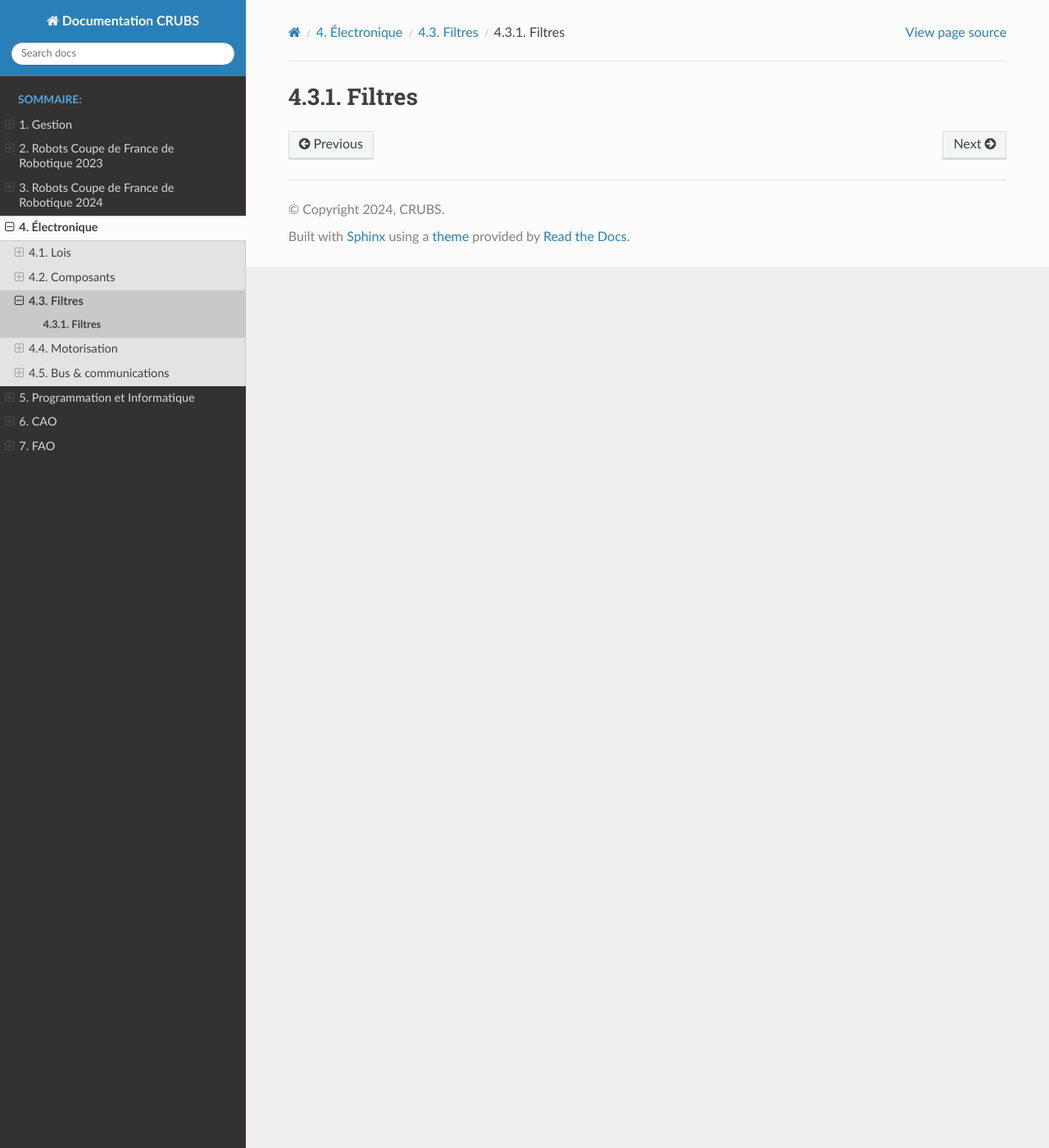
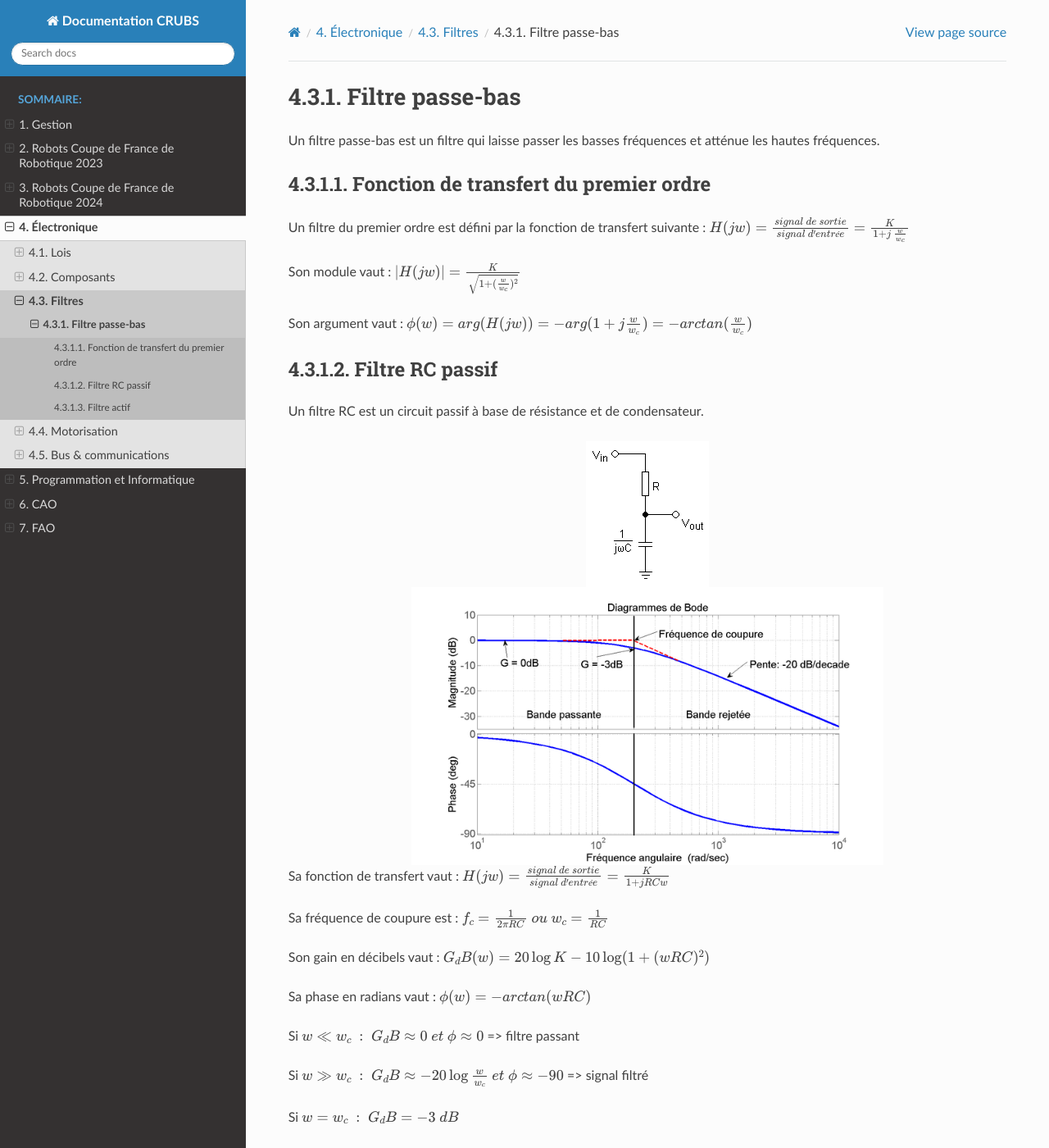
Before and after one commit to CRUBS/Documentation, a Sphinx documentation site: the page built from docs/source/Electronique/Filtres.rst, in a window 1280 px wide and 1400 px high. Shown: the whole window at 82% size. Built offline with Sphinx 7.4.7 and the Read the Docs theme 2.0.0, drawn with Linux system fonts in a browser that asks for light colours; pages that are not in the unit, such as notebooks, are missing from menus; some of the changed text lies outside the part shown.

Commit message:
Ajout filtre passe-bas

```diff
--- a/docs/source/Electronique/Filtres.rst
+++ b/docs/source/Electronique/Filtres.rst
@@ -1,2 +1,63 @@
-Filtres
-=======
+Filtre passe-bas
+================
+
+Un filtre passe-bas est un filtre qui laisse passer les basses fréquences et atténue les hautes fréquences.
+
+Fonction de transfert du premier ordre
+**************************************
+
+Un filtre du premier ordre est défini par la fonction de transfert suivante :
+:math:`H(jw) = \frac{ signal\ de\ sortie}{signal\ d'entrée } = \frac{ K }{ 1 + j\ \frac { w }{ w_c } }`
+
+Son module vaut : :math:`\left| H(jw) \right| = \frac { K }{ \sqrt{ 1 + (\frac { w }{ w_c })^2 }}`
+
+Son argument vaut : :math:`\phi (w) = arg(H(jw)) = -arg(1 + j \frac{w}{w_c}) = -arctan(\frac{w}{w_c})`
+
+Filtre RC passif
+****************
+
+Un filtre RC est un circuit passif à base de résistance et de condensateur.
+
+.. image:: images/filtres/passe_bas_passif_composants.png
+	   :scale: 100 %
+	   :align: center
+	   :class: with_shadow
+
+.. image:: images/filtres/passe_bas_passif_bode.png
+	   :scale: 80 %
+	   :align: center
+	   :class: with_shadow
+
+
+Sa fonction de transfert vaut : :math:`H(jw) = \frac{ signal\ de\ sortie}{signal\ d'entrée } = \frac{ K }{ 1 + jRCw }`
+
+Sa fréquence de coupure est : :math:`f_c = \frac{1}{2\pi RC}\ ou\ w_c = \frac{1}{RC}`
+
+Son gain en décibels vaut : :math:`G_dB(w) = 20 \log {K} - 10 \log ({1+(wRC)^2})`
+
+Sa phase en radians vaut : :math:`\phi (w) = -arctan(wRC)`
+
+Si :math:`w \ll w_c \ :\ G_dB \approx 0\ et\ \phi \approx 0` => filtre passant
+
+Si :math:`w \gg w_c \ :\ G_dB \approx -20 \log {\frac {w}{w_c}}\ et\ \phi \approx -90` => signal filtré
+
+Si :math:`w=w_c \ :\ G_dB = -3\ dB`
+
+Filtre actif
+************
+
+Un filtre actif permet d'augmenter le gain dans la bande passante.
+
+.. image:: images/filtres/passe_bas_actif_composants.png
+	   :scale: 60 %
+	   :align: center
+	   :class: with_shadow
+
+
+Sa fréquence de coupure est : :math:`\frac {1}{2 \pi R_2 C}\ ou\ w_c = \frac{1}{R_2 C}`
+
+Sa fonction de transfert est : :math:`H(jw) = \frac {-R_2}{R_1} * \frac{1}{1+jR_2 Cw}`
+
+Si :math:`w \ll w_c \ :\ H(w) \approx \frac {-R_2}{R_1}`
+
+Si :math:`w \gg w_c \ :\ H(w) \approx 0`
```
Also changed, not shown: docs/source/Electronique/images/filtres/passe_bas_actif_composants.png (added), docs/source/Electronique/images/filtres/passe_bas_passif_bode.png (added), docs/source/Electronique/images/filtres/passe_bas_passif_composants.png (added).
